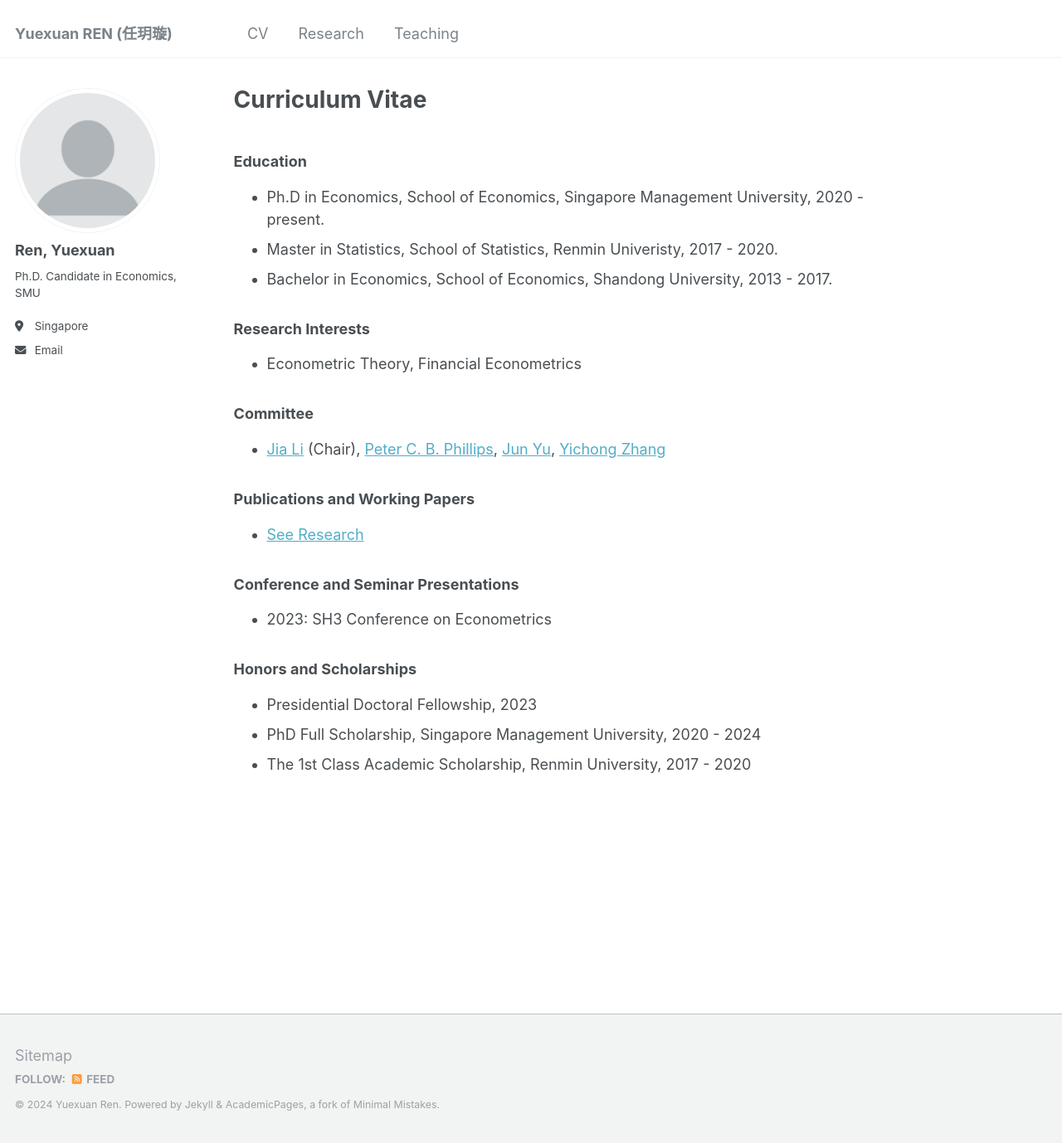
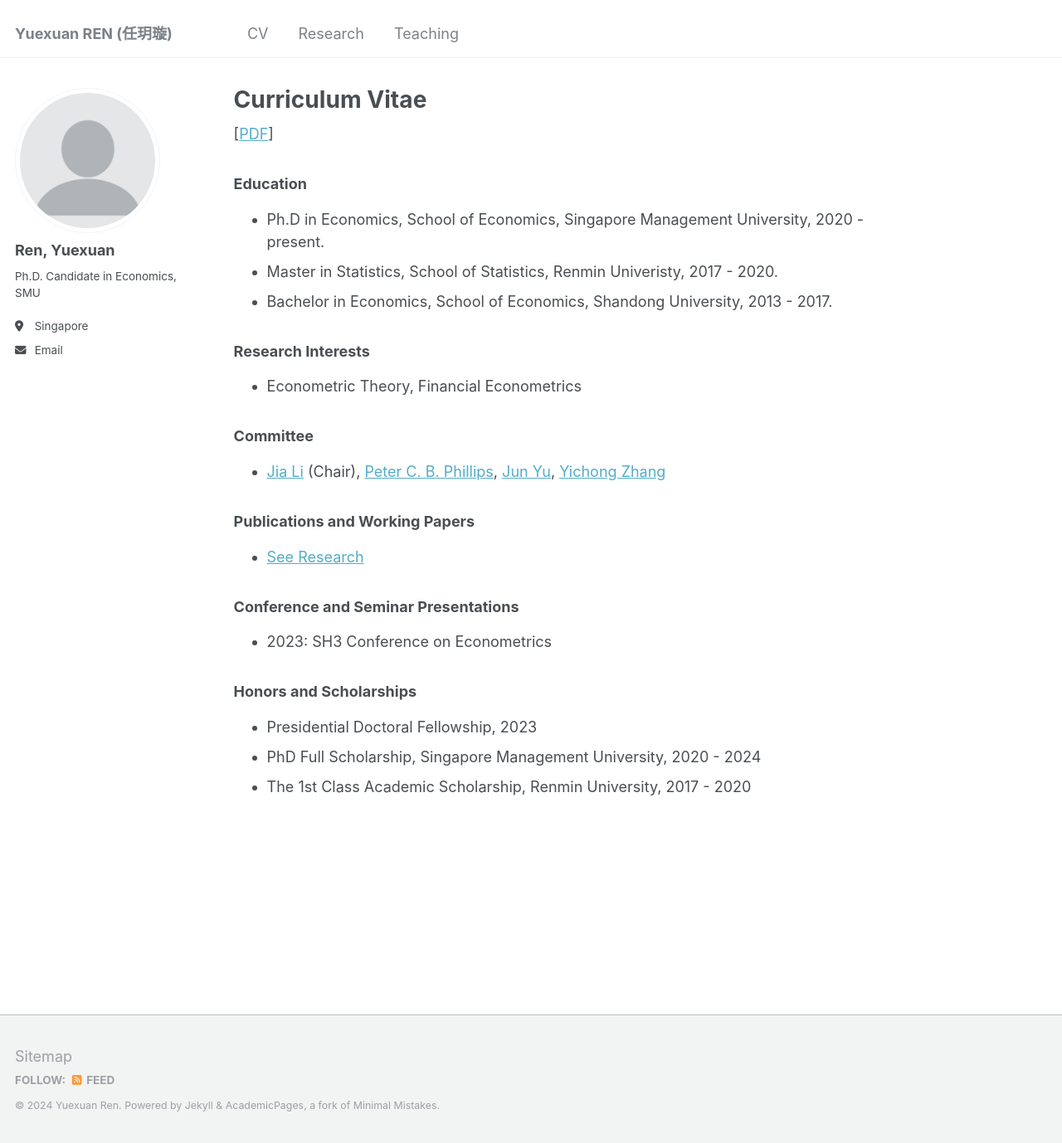
Before and after one commit to yuexuanren/yuexuanren.github.io, a Jekyll site: the page built from _pages/cv.md, in a window 1280 px wide and 1378 px high. Shown: the whole window at 83% size. Built offline with Jekyll 4.4.1, drawn with Linux system fonts in a browser that asks for light colours.

Commit message:
Update cv.md

```diff
--- a/_pages/cv.md
+++ b/_pages/cv.md
@@ -4,7 +4,7 @@ title: "Curriculum Vitae"
 permalink: /cv/
 author_profile: true
 ---
-
+[[PDF](http://yuexuanren.github.io/CV_Yuexuan Ren.pdf)]
 
 ### Education
 
```
